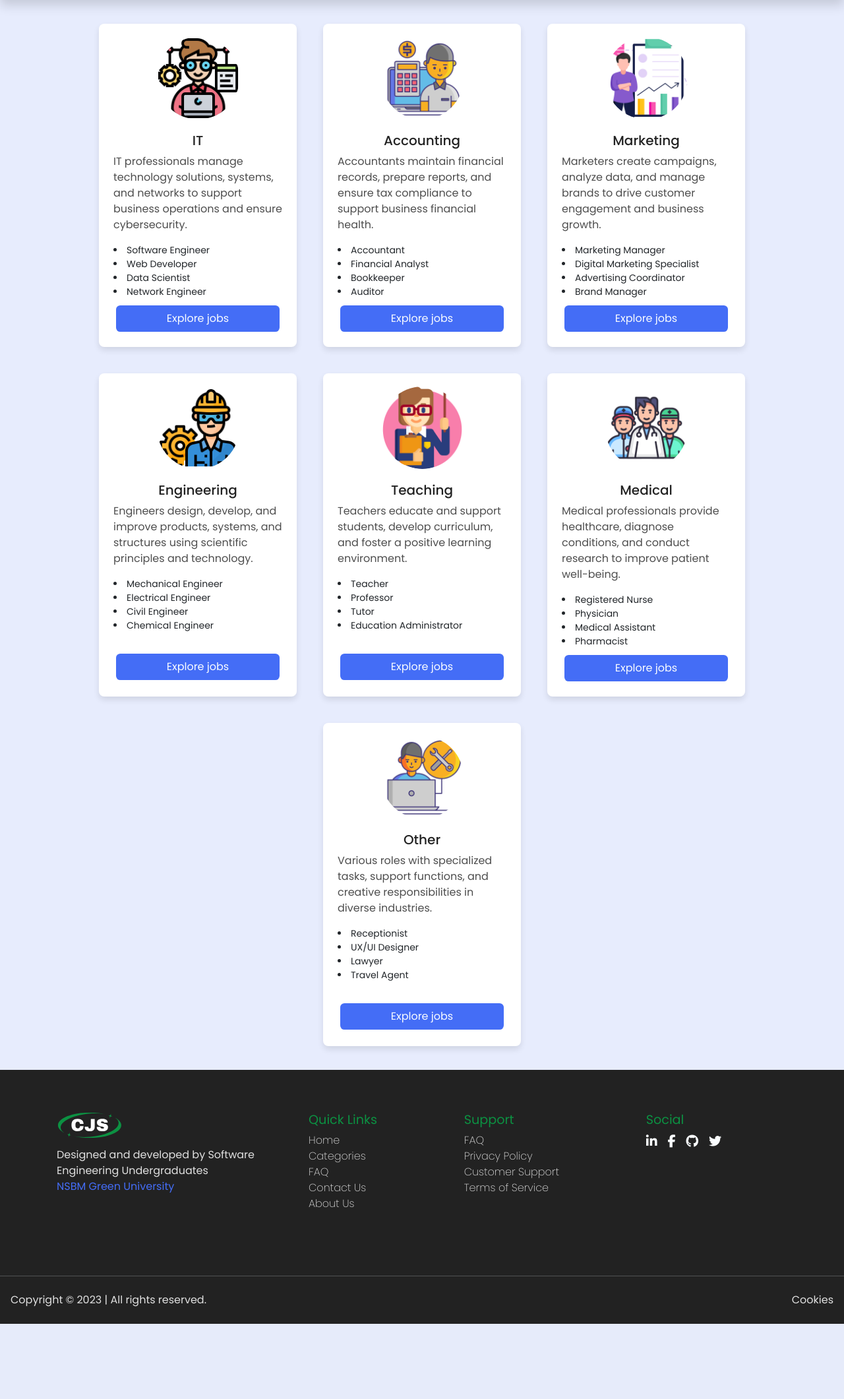
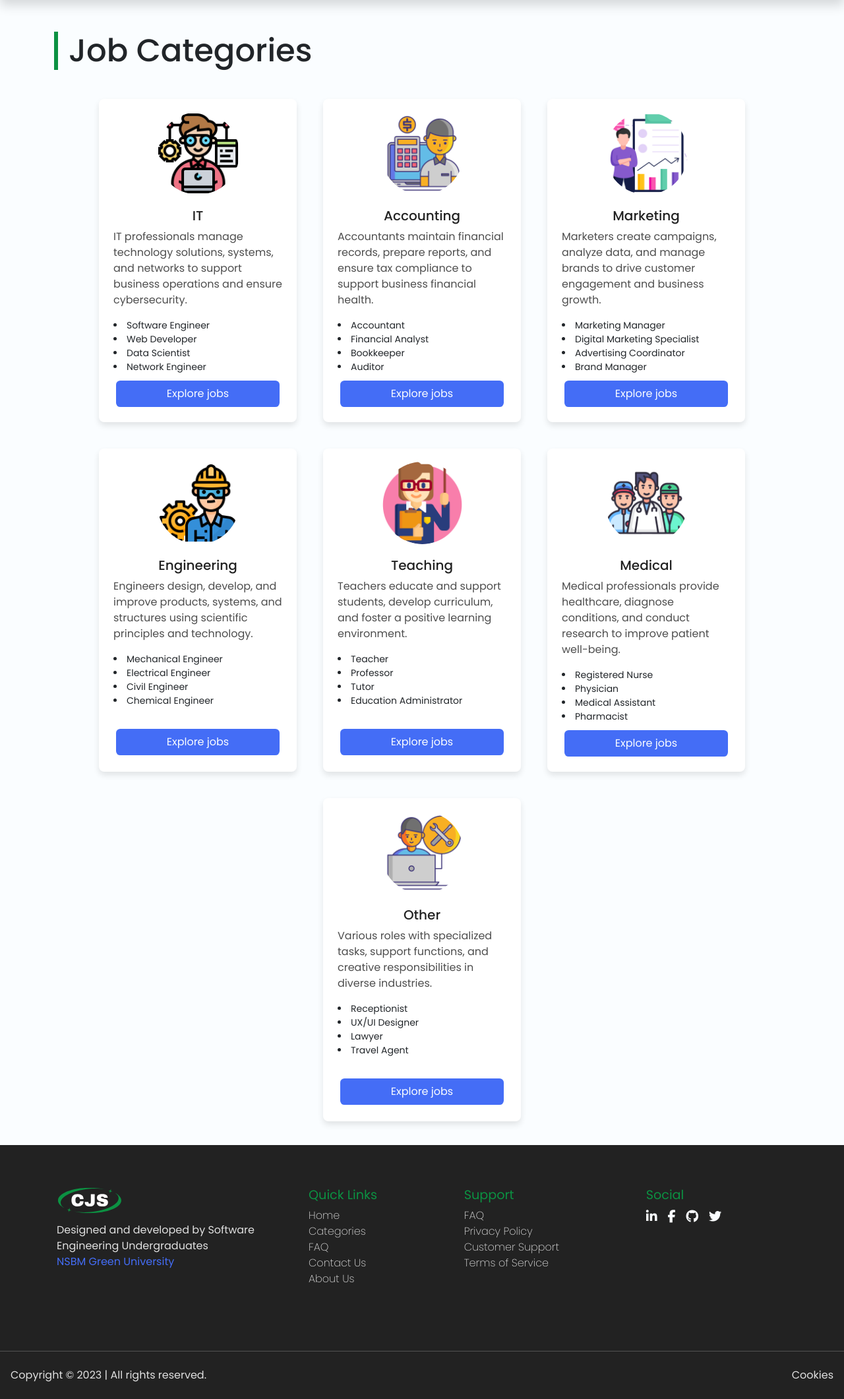
Before and after one commit to LakshanRukantha/CeylonJobSeeker, a PHP site: page /categories.php in a window 1280 px wide. Shown: the part 59-2180 px from the top of the page at 66% size. Before the commit the page ends 2066 px from the top, so only its background shows below. Run offline with PHP 8.4, Linux system fonts and the light colour scheme; some libraries are stand-ins or nearby versions.

Commit message:
Change background colour

```diff
--- a/categories.php
+++ b/categories.php
@@ -12,7 +12,7 @@
     />
     <link rel="stylesheet" href="./styles/main.css" />
     <link rel="stylesheet" href="./styles/category.css"/>
-    <title>Categories</title>
+    <title>Job Categories</title>
   </head>
   <body>
     <div class="main-wrapper">
@@ -60,6 +60,9 @@
       </nav>
       <!-- Navbar End -->
       <!-- Hero Section Start -->
+      <div class="container mt-5">
+        <h2 class="section-title">Job Categories</h2>
+      </div>
 
         <!-- cards section start -->
         <div class="row">
--- a/styles/category.css
+++ b/styles/category.css
@@ -1,5 +1,5 @@
 body {
-  background-color: var(--bg-shade-blue);
+  background-color: var(--text-light-color);
 }
 div .row {
   display: flex;
```
